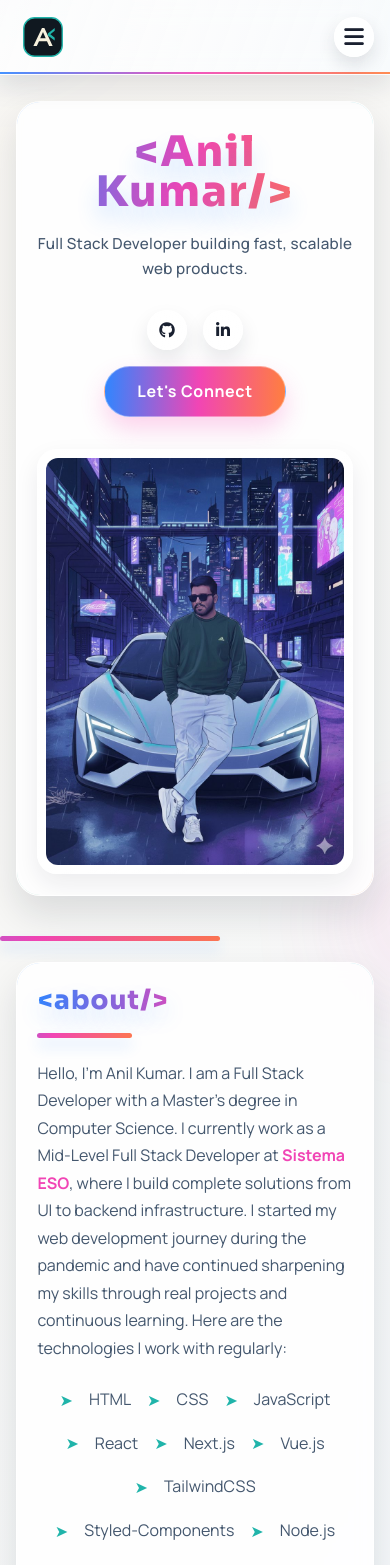
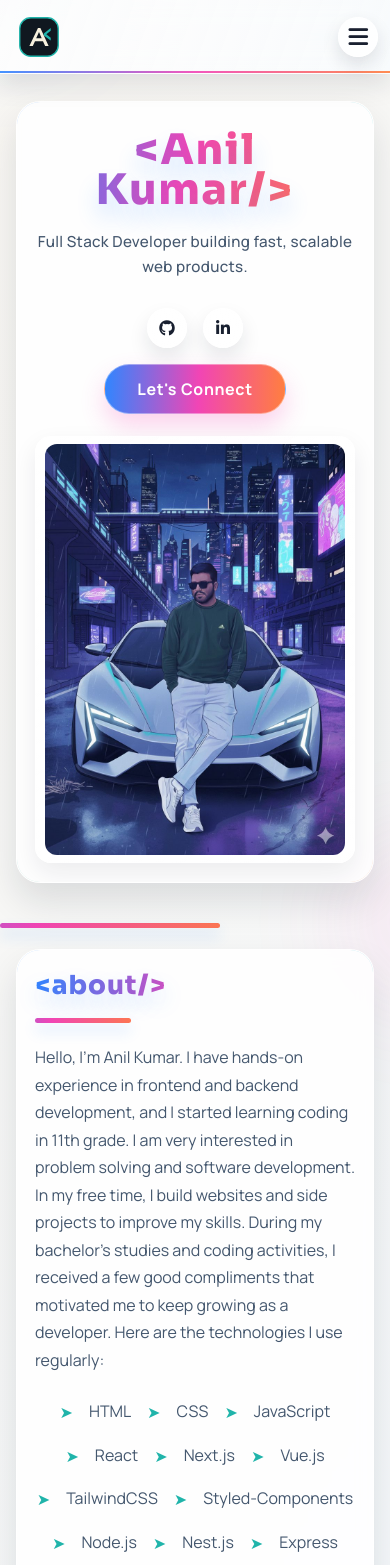
Before and after one commit to Anilkumarputta/Portfolio, a React (Create React App) app: page / in a window 390 px wide. Shown: the top 1565 px of the page. Built offline with nearby package versions, Linux system fonts and the light colour scheme.

Commit message:
Improve portfolio UI polish, about text, and projects search visibility

```diff
--- a/src/components/common/Layout.jsx
+++ b/src/components/common/Layout.jsx
@@ -89,14 +89,18 @@ const SceneLayout = styled.div`
     gap: 3.4rem;
   }
 
-  @media screen and (max-width: 768px) {
+  @media screen and (max-width: 1059px) {
     display: flex;
     flex-direction: column;
     align-items: center;
     justify-content: center;
-    gap: 1.6rem;
-    padding: 1.3rem;
+    gap: 1.4rem;
     min-height: auto;
+  }
+
+  @media screen and (max-width: 768px) {
+    gap: 1.15rem;
+    padding: 1.15rem;
   }
 `;
 
@@ -174,15 +178,15 @@ const RightSideContent = styled.div`
 
   @media screen and (max-width: 768px) {
     width: 100%;
-    margin-top: 0.4rem;
+    margin-top: 0.2rem;
   }
 
   @media screen and (max-width: 480px) {
-    padding: 0.5rem;
-    border-radius: 20px;
+    padding: 0.45rem;
+    border-radius: 16px;
 
     img {
-      width: min(100%, 320px);
+      width: min(100%, 300px);
     }
   }
 `;
@@ -213,6 +217,7 @@ const LeftSide = styled.div`
 
   @media screen and (max-width: 768px) {
     width: 100%;
+    max-width: 100%;
   }
 `;
 
--- a/src/components/common/modal/components/style.jsx
+++ b/src/components/common/modal/components/style.jsx
@@ -9,7 +9,7 @@ const ModalOverlay = styled.div`
   background-color: rgba(16, 24, 32, 0.55);
   z-index: 1200;
   display: flex;
-  align-items: flex-start;
+  align-items: center;
   justify-content: center;
   padding: 1.4rem 1rem;
   overflow-y: auto;
--- a/src/components/common/modal/index.jsx
+++ b/src/components/common/modal/index.jsx
@@ -2,6 +2,7 @@ import {
   ProjectLink,
   ProjectTechnologies,
 } from "../../../scenes/projects/components/project/components/style";
+import { createPortal } from "react-dom";
 import { Row } from "../Layout";
 import {
   ModalBody,
@@ -17,7 +18,11 @@ const Modal = ({ setModal, project }) => {
     setModal(false);
   };
 
-  return (
+  if (typeof document === "undefined") {
+    return null;
+  }
+
+  return createPortal(
     <ModalOverlay onClick={() => setModal(false)}>
       <ModalContainer onClick={(event) => event.stopPropagation()}>
         <ModalClose onClick={handleModal}>
@@ -57,7 +62,8 @@ const Modal = ({ setModal, project }) => {
           </Row>
         </ModalBody>
       </ModalContainer>
-    </ModalOverlay>
+    </ModalOverlay>,
+    document.body
   );
 };
 
--- a/src/components/common/navbar/components/sideMenu/components/style.jsx
+++ b/src/components/common/navbar/components/sideMenu/components/style.jsx
@@ -6,8 +6,7 @@ const HamburgerMenuContainer = styled.div`
   align-items: center;
   cursor: pointer;
   z-index: 9999999;
-  position: absolute;
-  right: 1rem;
+  position: relative;
   color: var(--text-strong);
   font-size: 1.4rem;
   width: 2.5rem;
@@ -30,25 +29,34 @@ const SideMenuContainer = styled.div`
   display: flex;
   flex-direction: column;
   justify-content: flex-start;
-  position: absolute;
-  right: 0;
-  top: ${(props) => (props.active ? "0" : "-100vh")};
-  padding: 1rem 1.25rem;
-  transition: top 0.4s ease-in-out;
+  position: fixed;
+  inset: 0;
+  transform: translateY(${(props) => (props.active ? "0" : "-100%")});
+  opacity: ${(props) => (props.active ? 1 : 0)};
+  pointer-events: ${(props) => (props.active ? "auto" : "none")};
+  padding: 1rem 1.25rem 2rem;
+  transition: transform 0.35s ease, opacity 0.35s ease;
   background: linear-gradient(145deg, rgba(255, 255, 255, 0.94), rgba(245, 250, 255, 0.9));
   -webkit-backdrop-filter: blur(14px);
   backdrop-filter: blur(14px);
   border: 1px solid rgba(255, 255, 255, 0.7);
   box-shadow: inset 0 1px 0 rgba(255, 255, 255, 0.7);
+  z-index: 1400;
 `;
 
 const SideMenuNavContainer = styled.div`
   display: flex;
   flex-direction: column;
-  gap: 1.35rem;
-  align-items: flex-start;
+  gap: 1.25rem;
+  align-items: center;
   justify-content: flex-start;
-  margin-top: 4rem;
+  margin: 5.2rem auto 0;
+  width: min(92vw, 520px);
+  padding: 1.2rem 1rem;
+  border-radius: 16px;
+  background: rgba(255, 255, 255, 0.72);
+  border: 1px solid rgba(255, 255, 255, 0.76);
+  box-shadow: 0 14px 28px rgba(20, 28, 45, 0.12);
   font-size: 1rem;
 `;
 
--- a/src/components/common/navbar/components/style.jsx
+++ b/src/components/common/navbar/components/style.jsx
@@ -10,10 +10,10 @@ const Nav = styled.nav`
   top: 0;
   right: 0;
   z-index: 1000;
-  padding: 0.75rem 0;
+  padding: 0.72rem 0;
   box-shadow: 0 12px 24px rgba(20, 28, 45, 0.1);
   height: fit-content;
-  overflow: hidden;
+  overflow: visible;
 
   &::after {
     content: "";
@@ -31,6 +31,10 @@ const NavContainer = styled.div`
   align-items: center;
   margin: 0 auto;
   width: min(1120px, 92%);
+
+  @media screen and (max-width: 1024px) {
+    width: min(1120px, 94%);
+  }
 
   @media screen and (max-width: 768px) {
     justify-content: space-between;
@@ -64,6 +68,11 @@ const NavLinkContainer = styled.div`
   font-weight: 700;
   letter-spacing: 0.12em;
   text-transform: lowercase;
+
+  @media screen and (max-width: 1200px) {
+    gap: 1.2rem;
+    padding: 0.36rem 0.72rem;
+  }
 `;
 
 export { Nav, NavContainer, NavBrandLink, NavLinkContainer };
--- a/src/scenes/about/index.jsx
+++ b/src/scenes/about/index.jsx
@@ -52,13 +52,7 @@ const About = () => {
         </motion.div>
         <Divider width={"30%"} />
 
-        <p>
-          {texts.en.about.text}{" "}
-          <a href={texts.en.about.link} className="empresa" target="_blank" rel="noopener noreferrer">
-            {texts.en.about.empresa}
-          </a>
-          {texts.en.about.text2}
-        </p>
+        <p>{texts.en.about.text} {texts.en.about.text2}</p>
 
         <Row
           justify={desktop ? "flex-start" : "center"}
--- a/src/scenes/contact/components/style.jsx
+++ b/src/scenes/contact/components/style.jsx
@@ -69,6 +69,10 @@ const ContactSplit = styled.div`
   width: 100%;
   gap: ${({ $desktop }) => ($desktop ? "2.4rem" : "1.4rem")};
   flex-direction: ${({ $desktop }) => ($desktop ? "row" : "column")};
+
+  @media screen and (max-width: 768px) {
+    gap: 1rem;
+  }
 `;
 
 const ContactFormCard = styled.div`
@@ -83,6 +87,12 @@ const ContactFormCard = styled.div`
   &:hover {
     transform: translateY(-2px);
     box-shadow: 0 18px 30px rgba(20, 28, 45, 0.16);
+  }
+
+  @media screen and (max-width: 768px) {
+    margin-top: 1rem;
+    padding: 0.9rem;
+    border-radius: 14px;
   }
 `;
 
--- a/src/scenes/projects/components/project/components/style.jsx
+++ b/src/scenes/projects/components/project/components/style.jsx
@@ -9,7 +9,7 @@ const ProjectCard = styled.div`
   border: 1px solid rgba(255, 255, 255, 0.68);
   overflow: hidden;
   width: min(100%, 340px);
-  height: 330px;
+  height: clamp(250px, 28vw, 330px);
   padding: 0.75rem;
   position: relative;
   cursor: pointer;
@@ -42,7 +42,7 @@ const ProjectCard = styled.div`
   }
 
   @media screen and (max-width: 768px) {
-    height: 250px;
+    height: 245px;
     width: 100%;
   }
 
@@ -52,6 +52,14 @@ const ProjectCard = styled.div`
 
   @media screen and (min-width: 1240px) {
     width: calc(33.333% - 0.75rem);
+  }
+
+  @media screen and (max-width: 480px) {
+    height: 228px;
+
+    .project-hover {
+      min-height: 5.2rem;
+    }
   }
 
 `;
@@ -109,7 +117,8 @@ const ProjectDescription = styled.p`
   overflow: hidden;
 
   @media screen and (max-width: 768px) {
-    font-size: 0.76rem;
+    font-size: 0.74rem;
+    -webkit-line-clamp: 1;
   }
 `;
 
--- a/src/scenes/projects/components/style.jsx
+++ b/src/scenes/projects/components/style.jsx
@@ -9,29 +9,35 @@ const Controls = styled.div`
   padding: 0.9rem;
   border-radius: 14px;
   background: linear-gradient(145deg, rgba(255, 255, 255, 0.86), rgba(255, 255, 255, 0.68));
-  border: 1px solid rgba(255, 255, 255, 0.72);
+  border: 1px solid rgba(25, 32, 48, 0.2);
   box-shadow: 0 10px 20px rgba(20, 28, 45, 0.09);
 `;
 
 const SearchInput = styled.input`
-  height: 44px;
+  height: 46px;
   width: 100%;
-  border: 1px solid rgba(255, 255, 255, 0.66);
+  border: 1.5px solid rgba(25, 32, 48, 0.56);
   border-radius: 12px;
-  padding: 0.55rem 0.85rem;
-  background: linear-gradient(145deg, rgba(255, 255, 255, 0.92), rgba(255, 255, 255, 0.76));
+  padding: 0.6rem 0.9rem;
+  background: #ffffff;
   color: var(--text-strong);
   font-size: 0.92rem;
+  font-weight: 500;
+  box-shadow: inset 0 0 0 1px rgba(255, 255, 255, 0.85), 0 4px 12px rgba(20, 28, 45, 0.08);
   transition: border-color var(--transition-base), box-shadow var(--transition-base), transform var(--transition-base);
 
   &::placeholder {
-    color: var(--text-soft);
+    color: rgba(68, 87, 110, 0.9);
+  }
+
+  &:hover {
+    border-color: rgba(25, 32, 48, 0.68);
   }
 
   &:focus {
     outline: none;
-    border-color: rgba(47, 134, 255, 0.42);
-    box-shadow: 0 0 0 3px rgba(47, 134, 255, 0.16);
+    border-color: rgba(47, 134, 255, 0.78);
+    box-shadow: 0 0 0 3px rgba(47, 134, 255, 0.2), 0 8px 16px rgba(47, 134, 255, 0.12);
     transform: translateY(-1px);
   }
 `;
--- a/src/scenes/skills/components/skill/components/style.jsx
+++ b/src/scenes/skills/components/skill/components/style.jsx
@@ -36,6 +36,10 @@ const SkillContainer = styled.div`
 
   @media screen and (min-width: 1279px) {
     width: 30%;
+  }
+
+  @media screen and (min-width: 769px) and (max-width: 1278px) {
+    width: calc(50% - 0.6rem);
   }
 
   @media screen and (max-width: 768px) {
--- a/src/utils/texts.js
+++ b/src/utils/texts.js
@@ -16,10 +16,8 @@ export const texts = {
     },
     about: {
       title: "<about/>",
-      text: "Hello, I'm Anil Kumar. I am a Full Stack Developer with a Master's degree in Computer Science. I currently work as a Mid-Level Full Stack Developer at",
-      empresa: "Sistema ESO",
-      link: "https://sistemaeso.com.br",
-      text2: ", where I build complete solutions from UI to backend infrastructure. I started my web development journey during the pandemic and have continued sharpening my skills through real projects and continuous learning. Here are the technologies I work with regularly:",
+      text: "Hello, I'm Anil Kumar. I have hands-on experience in frontend and backend development, and I started learning coding in 11th grade.",
+      text2: "I am very interested in problem solving and software development. In my free time, I build websites and side projects to improve my skills. During my bachelor's studies and coding activities, I received a few good compliments that motivated me to keep growing as a developer. Here are the technologies I use regularly:",
       text3: "Want a deeper look at my experience? You can download my resume below.",
       article: encv,
     },
```
